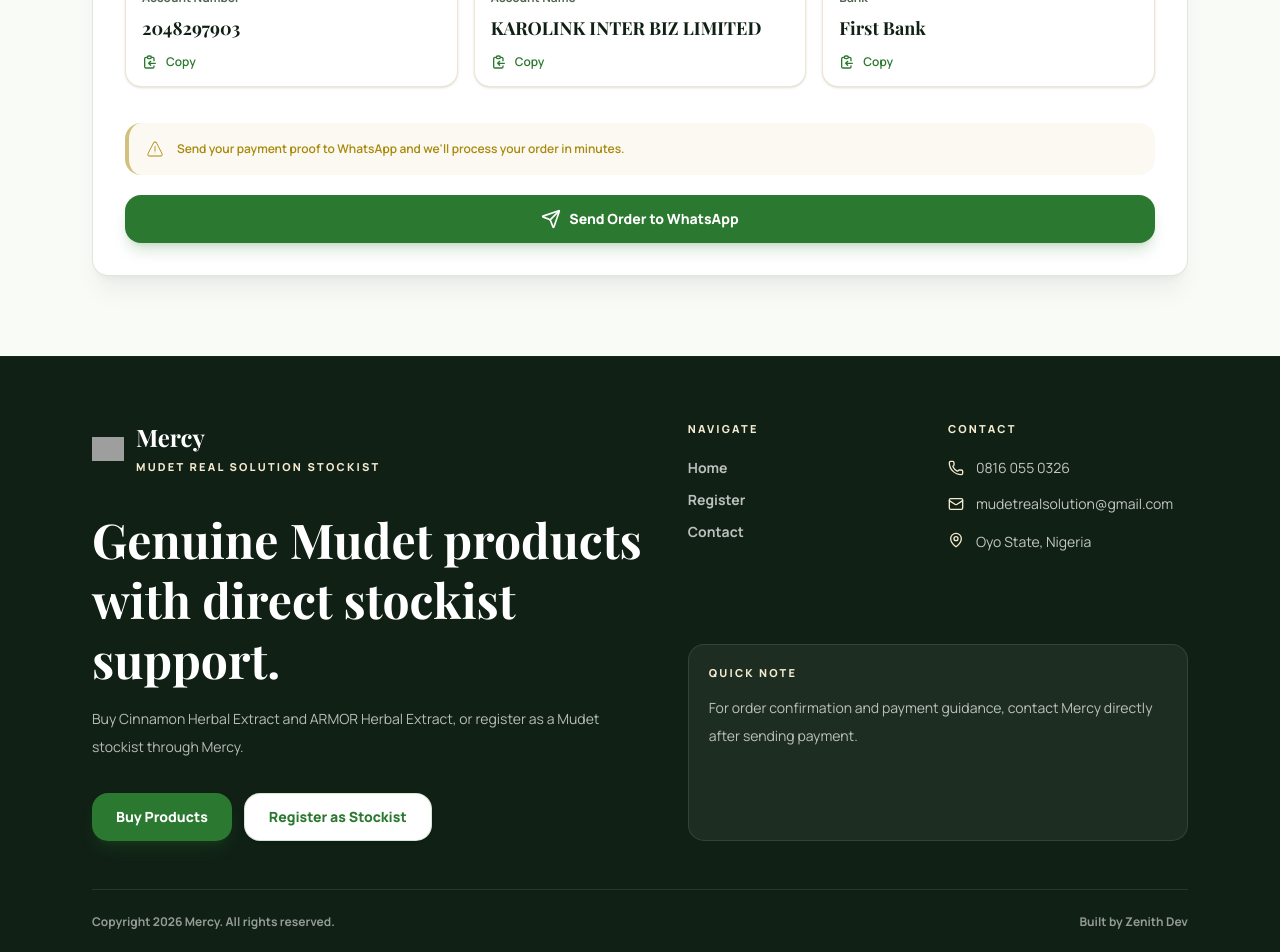
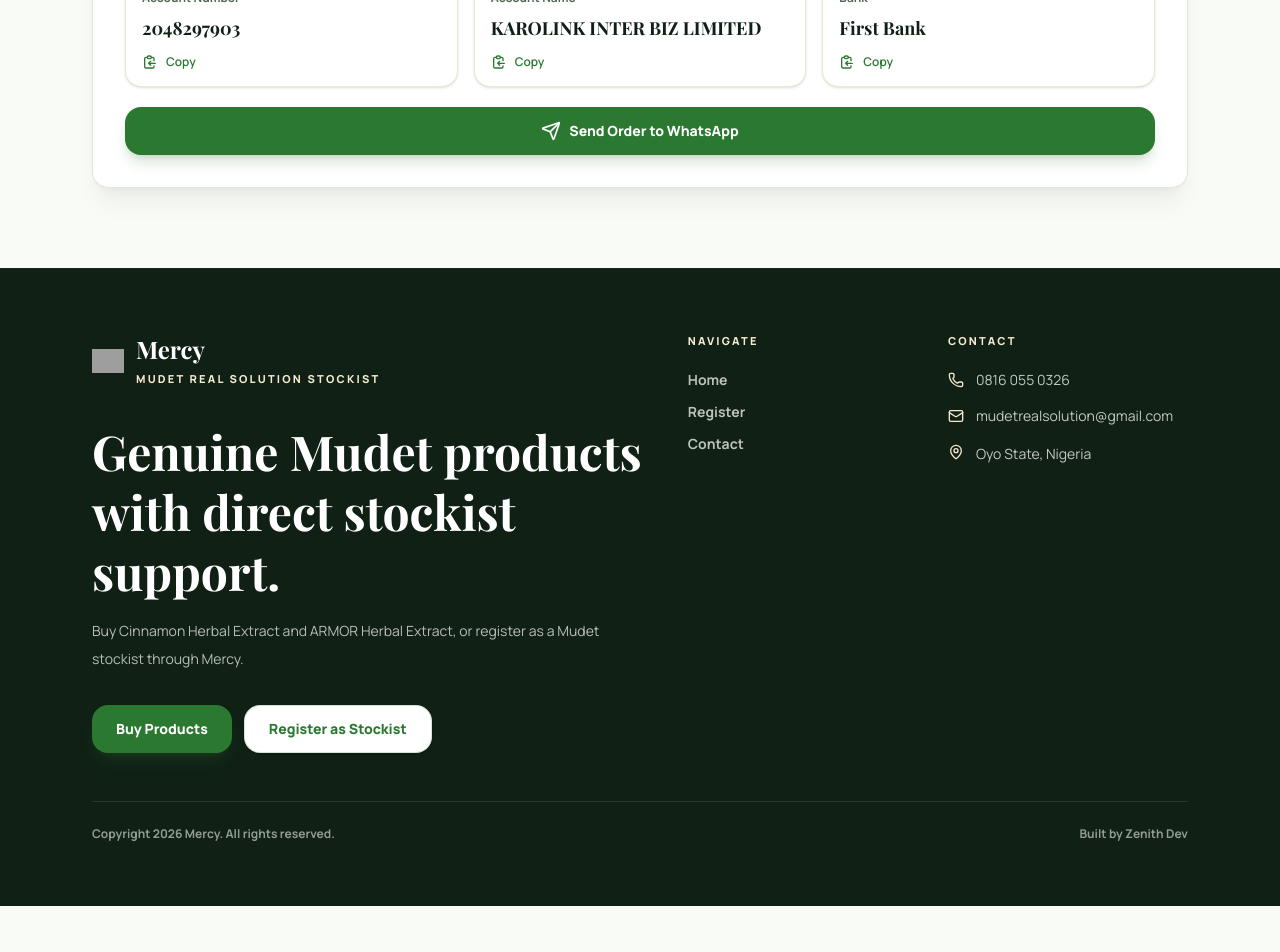
Before and after one commit to youngbee08/mudet_stockist, a React (Vite) app: page /purchase-product in a window 1280 px wide. Shown: the part 940-1892 px from the top of the page. After the commit the page ends 1846 px from the top, so only its background shows below. Built offline with nearby package versions, Linux system fonts and the light colour scheme; grey boxes are pictures that could not be loaded.

Commit message:
fix: update registration message and comment out unused UI elements in Affiliate and Purchase components

```diff
--- a/src/components/ui/Footer.tsx
+++ b/src/components/ui/Footer.tsx
@@ -110,7 +110,7 @@
               </div>
             </div>
 
-            <div className="rounded-2xl border border-white/10 bg-white/6 p-5 sm:col-span-2">
+            {/* <div className="rounded-2xl border border-white/10 bg-white/6 p-5 sm:col-span-2">
               <p className="text-[11px] font-extrabold uppercase tracking-[0.2em] text-accent-soft">
                 Quick note
               </p>
@@ -118,7 +118,7 @@
                 For order confirmation and payment guidance, contact Mercy
                 directly after sending payment.
               </p>
-            </div>
+            </div> */}
           </div>
         </motion.div>
 
--- a/src/pages/Affiliate.tsx
+++ b/src/pages/Affiliate.tsx
@@ -77,7 +77,7 @@
     },
     validationSchema: affiliateFormSchema,
     onSubmit: (values) => {
-      const message = `*📌 MUDET AFFILIATE REGISTRATION 📌*
+      const message = `*📌 MUDET STOCKIST REGISTRATION 📌*
 
 *═══════════════════════════════*
 *SPONSOR & PACKAGE INFORMATION*
--- a/src/pages/Purchase.tsx
+++ b/src/pages/Purchase.tsx
@@ -5,7 +5,6 @@
 import { useFormik } from "formik";
 import productDetails from "../lib/productDetails";
 import { purchaseFormSchema } from "../lib/validationSchemas";
-import { CiWarning } from "react-icons/ci";
 
 const makeOrderId = () => `ORD-${Math.floor(10000 + Math.random() * 90000)}`;
 
@@ -315,17 +314,18 @@
               </div>
             </div>
 
-            <div className="mt-4 rounded-2xl border-l-4 border-accent/50 bg-accent/5 p-4">
+            {/* <div className="mt-4 rounded-2xl border-l-4 border-accent/50 bg-accent/5 p-4">
               <p className="text-xs font-semibold text-accent flex items-center gap-3">
                 <CiWarning size={20} /> Send your payment proof to WhatsApp and
                 we'll process your order in minutes.
               </p>
-            </div>
+            </div> */}
           </div>
 
           <button
             type="submit"
             disabled={!formik.isValid || formik.isSubmitting}
+            // disabled={formik.isSubmitting}
             className="btn-primary flex-1 gap-2 disabled:opacity-50 disabled:cursor-not-allowed"
           >
             <Send className="h-5 w-5" />
```
